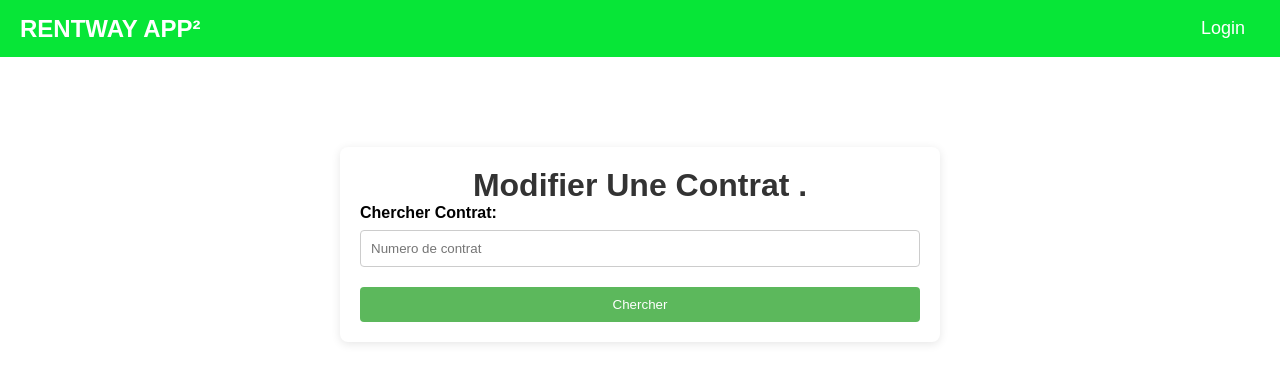
After one commit to Youssefassad0/Note_Flask, a Flask app: page /contrats/search_contrat in a window 1280 px wide. The commit adds this page. Shown: the top 383 px of the page. Run offline with Flask 3, Linux system fonts and the light colour scheme; the visitor is signed in with stand-in values (Sample User, id 1).

Commit message:
add form for search contrat

```diff
--- a/website/__init__.py
+++ b/website/__init__.py
@@ -27,14 +27,16 @@ def create_app():
     from .views import views
     from .auth import auth
     from .users import users
+    from .contrat import contrats
 
     # Register Blueprints
     app.register_blueprint(views, url_prefix='/')
     app.register_blueprint(auth, url_prefix='/')
     app.register_blueprint(users, url_prefix='/users')
+    app.register_blueprint(contrats, url_prefix='/contrats')
 
     # Import models for user management
-    from .models import User, Note
+    from .models import User
 
     # Set up user_loader function for Flask-Login
     @login_manager.user_loader
--- /dev/null
+++ b/website/contrat.py
@@ -0,0 +1,19 @@
+from flask import Blueprint, flash, redirect, render_template, request, url_for
+from flask_login import login_required, current_user
+
+from . import db
+from .models import User
+
+contrats = Blueprint("contrats", __name__)
+
+
+@contrats.route("/search_contrat", methods=["GET", "POST"])
+@login_required
+def search_page():
+    if request.method == "POST":
+        numero_contrat=request.form.get("numero_contrat")
+        print(numero_contrat)
+
+
+
+    return render_template("contrats/search.html")
--- /dev/null
+++ b/website/static/contrats.css
@@ -0,0 +1,48 @@
+/* Conteneur principal */
+.search_div {
+    max-width: 600px;
+    margin: 90px auto;
+    background: white;
+    padding: 20px;
+    border-radius: 8px;
+    box-shadow: 0 2px 10px rgba(0, 0, 0, 0.1);
+}
+
+/* Titre */
+.title_search {
+    text-align: center;
+    color: #333;
+}
+
+/* Formulaire */
+.form_search {
+    display: flex;
+    flex-direction: column;
+}
+
+/* Étiquette */
+.label_search {
+    margin-bottom: 8px;
+    font-weight: bold;
+}
+
+/* Champ de texte */
+#input_search {
+    padding: 10px;
+    border: 1px solid #ccc;
+    border-radius: 4px;
+    margin-bottom: 20px;
+}
+
+/* Bouton */
+#btn_search {
+    padding: 10px;
+    background-color: #5cb85c; /* Couleur verte */
+    color: white;
+    border: none;
+    border-radius: 4px;
+    cursor: pointer;
+}
+#btn_search:hover {
+    background-color: #4cae4c; /* Couleur verte foncée au survol */
+}
--- a/website/templates/base.html
+++ b/website/templates/base.html
@@ -28,7 +28,7 @@
           <li class="dropdown" aria-haspopup="true" aria-expanded="false">
             <a href="#">Contrat</a>
             <ul class="dropdown-menu">
-              <li><a href="/web-design">Modifier champ</a></li>
+              <li><a href="/contrats/search_contrat">Modifier champ</a></li>
               <li><a href="/seo">Ouvrir Contrat fermé</a></li>
             </ul>
           </li>
--- /dev/null
+++ b/website/templates/contrats/search.html
@@ -0,0 +1,18 @@
+{%extends "base.html"%} {% block style %} <link rel=stylesheet type=text/css
+href="{{ url_for('static', filename='contrats.css') }}"> {%endblock %} {% block
+title %} Contrat Page {%endblock %} {% block body %}
+<div class="search_div">
+  <h1 class="title_search">Modifier Une Contrat .</h1>
+  <form method="POST" class="form_search">
+    <label for="contrat" class="label_search">Chercher Contrat:</label>
+
+    <input
+      type="text"
+      name="numero_contrat"
+      placeholder="Numero de contrat"
+      id="input_search"
+    />
+    <button type="submit" id="btn_search">Chercher</button>
+  </form>
+</div>
+{% endblock %}
```
Also changed, not shown: website/models.py (+0 -7 lines), main.py (line endings or trailing spaces).
